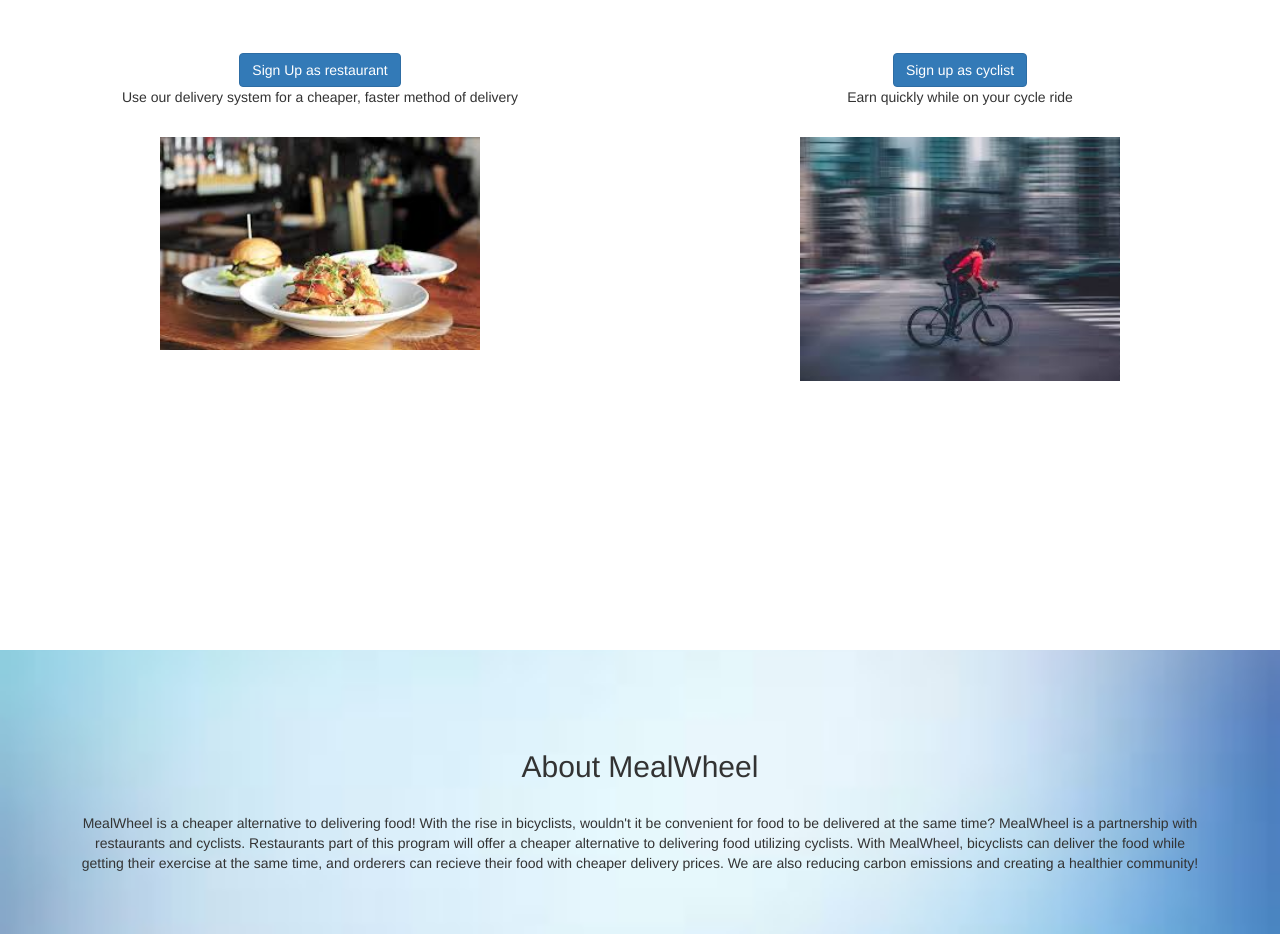
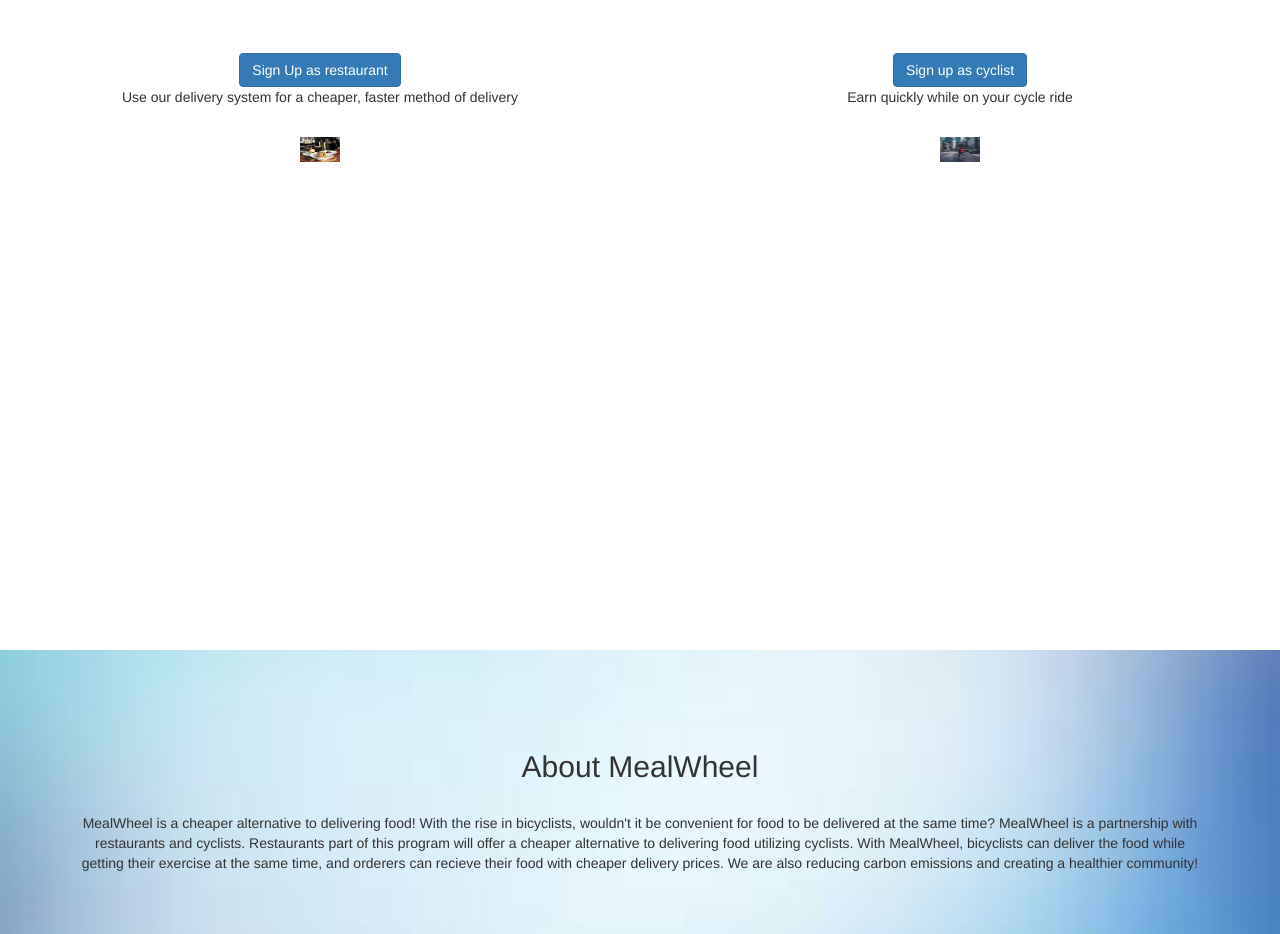
Before and after one commit to TheCodingGuy15/hackUMBCProject, a plain HTML site: page public/index.html in a window 1280 px wide. Shown: the part 980-1914 px from the top of the page. Drawn offline with nearby package versions, Linux system fonts and the light colour scheme.

Commit message:
Update index.html

```diff
--- a/public/index.html
+++ b/public/index.html
@@ -166,14 +166,14 @@
           <br>
           <p>Use our delivery system for a cheaper, faster method of delivery</p>
           <br>
-          <img src="food.jpg" alt="Restaurant Food" style="width:40vh;heigh:25vh;"/>
+          <img src="food.jpg" alt="Restaurant Food" width="40" height="25"/>
         </div>
         <div class="col col-lg-6">
           <button class="btn btn-primary" onclick="window.location.assign('cycleSignup')">Sign up as cyclist</button>
           <br>
           <p>Earn quickly while on your cycle ride</p>
           <br>
-          <img src="delivery.jpg" alt="Delivery Cyclist" style="width:40vh;heigh:25vh;"/>
+          <img src="delivery.jpg" alt="Delivery Cyclist" width="40" height="25"/>
         </div>
       </div>
     </div>
```
